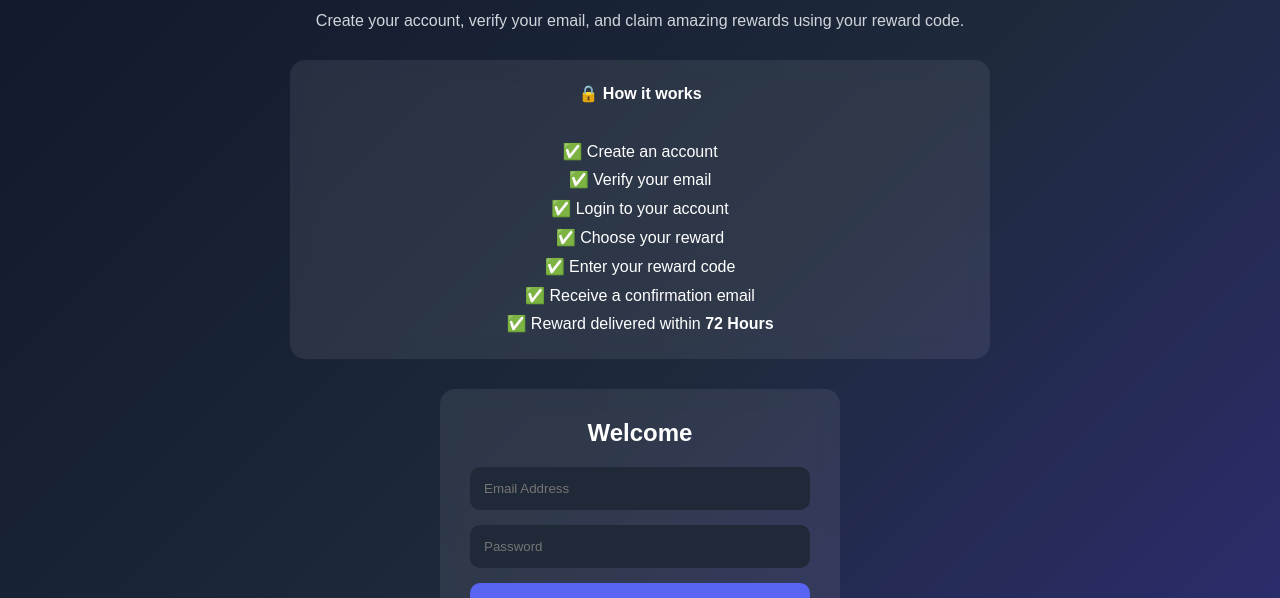
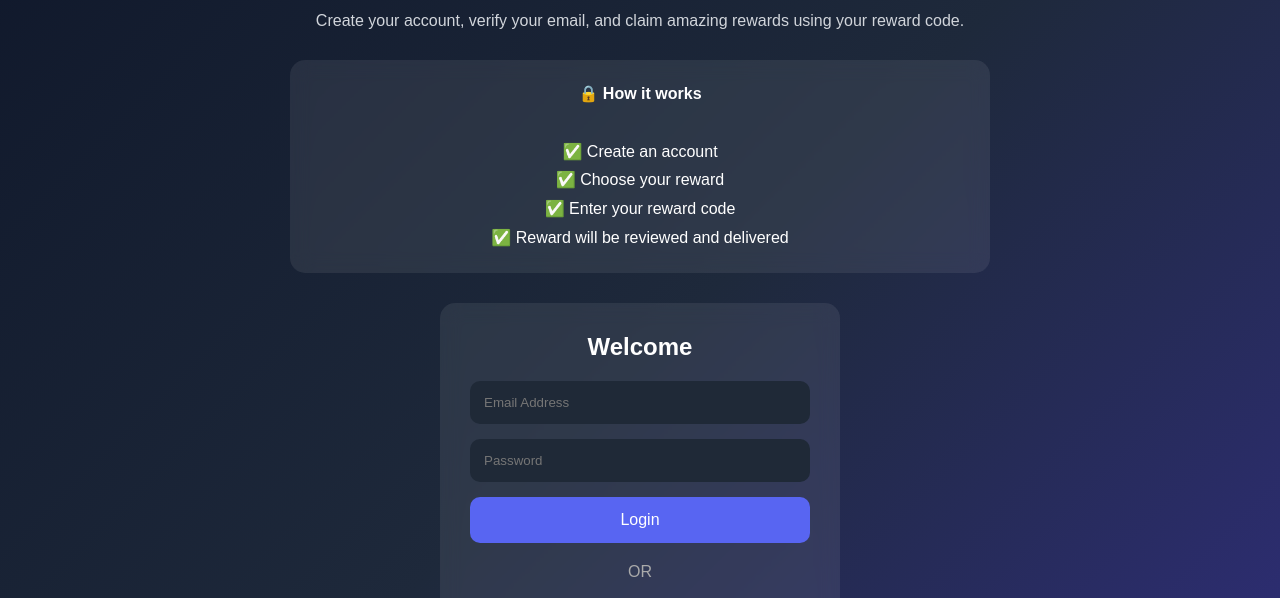
Before and after one commit to freemcacc726-oss/mcfa-rewards, a website: page index.html in a window 1280 px wide. Shown: the part 169-767 px from the top of the page. Drawn offline with Linux system fonts and the light colour scheme.

Commit message:
Update index.html

```diff
--- a/index.html
+++ b/index.html
@@ -28,12 +28,9 @@
         🔒 <b>How it works</b><br><br>
 
         ✅ Create an account<br>
-        ✅ Verify your email<br>
-        ✅ Login to your account<br>
         ✅ Choose your reward<br>
         ✅ Enter your reward code<br>
-        ✅ Receive a confirmation email<br>
-        ✅ Reward delivered within <b>72 Hours</b>
+        ✅ Reward will be reviewed and delivered<br>
     </div>
 
     <div class="login-card">
```
